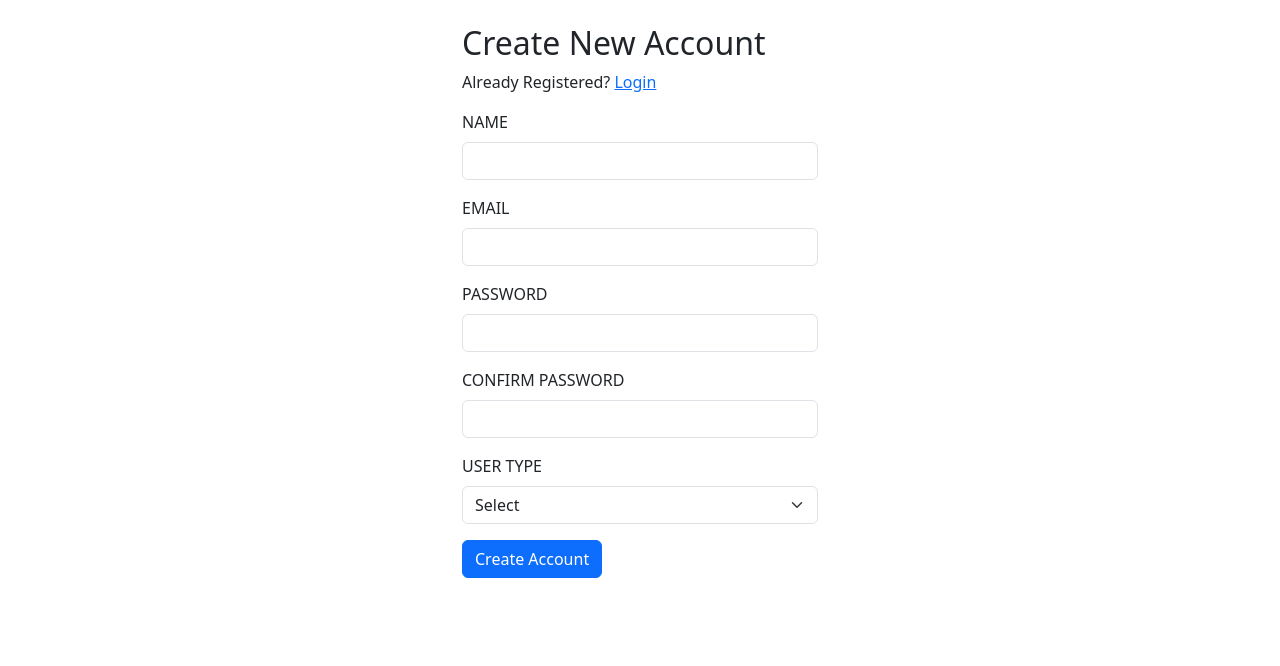
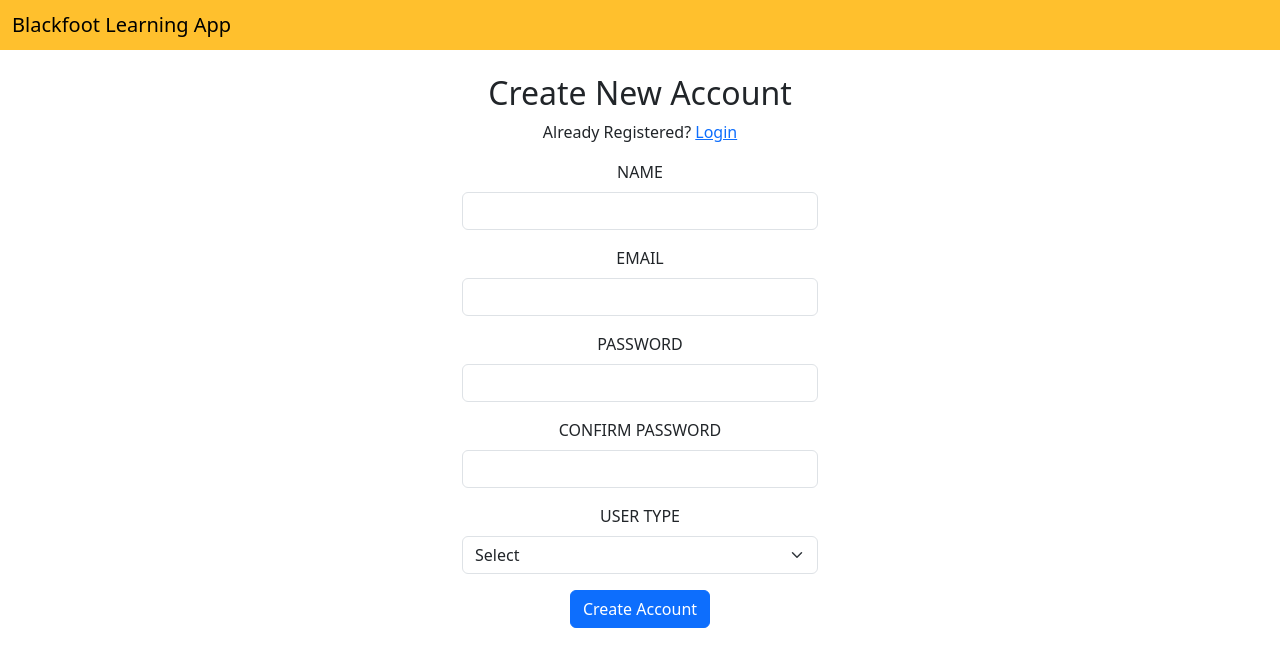
Before and after one commit to SanjanaKilli/blackfoot, a React (Create React App) app: page / in a window 1280 px wide. Shown: the top 666 px of the page. Built offline with nearby package versions, Linux system fonts and the light colour scheme.

Commit message:
Commit 6 - Updated Navbar in Login and CreateAccount

```diff
--- a/src/App.css
+++ b/src/App.css
@@ -28,6 +28,10 @@
   color: #61dafb;
 }
 
+.navbar-custom {
+  background-color: #ffc02d;
+}
+
 @keyframes App-logo-spin {
   from {
     transform: rotate(0deg);
--- a/src/components/CreateAccount.js
+++ b/src/components/CreateAccount.js
@@ -1,5 +1,6 @@
 import React, { useState } from 'react';
 import { Link } from 'react-router-dom';
+import Navbar from './Navbar';
 
 const CreateAccount = () => {
     const [formData, setFormData] = useState({
@@ -29,6 +30,8 @@ const CreateAccount = () => {
     };
 
     return (
+        <div>
+            <Navbar />
             <div className="container">
 
                 <div className="row justify-content-center">
@@ -70,6 +73,7 @@ const CreateAccount = () => {
                     </div>
                 </div>
             </div>
+        </div>
     );
 };
 
--- a/src/components/Login.js
+++ b/src/components/Login.js
@@ -1,5 +1,6 @@
 import React, { useState } from 'react';
 import { Link } from 'react-router-dom';
+import Navbar from './Navbar';
 
 const Login = () => {
     const [formData, setFormData] = useState({
@@ -22,6 +23,8 @@ const Login = () => {
     };
 
     return (
+        <div>
+            <Navbar />
             <div className="container">
 
                 <div className="row justify-content-center">
@@ -53,6 +56,7 @@ const Login = () => {
                     </div>
                 </div>
             </div>
+        </div>
     );
 };
 
--- /dev/null
+++ b/src/components/Navbar.js
@@ -0,0 +1,13 @@
+import React from 'react';
+
+const Navbar = () => {
+    return (
+        <nav className="navbar navbar-light navbar-custom">
+            <div className="container-fluid">
+                <span className="navbar-brand mb-0 h1">Blackfoot Learning App</span>
+            </div>
+        </nav>
+    );
+};
+
+export default Navbar;
--- a/src/index.js
+++ b/src/index.js
@@ -2,6 +2,7 @@ import React from 'react';
 import ReactDOM from 'react-dom/client';
 import './index.css';
 import App from './App';
+import './App.css'
 import reportWebVitals from './reportWebVitals';
 
 const root = ReactDOM.createRoot(document.getElementById('root'));
```
Lines whose indentation alone changed are shown as unchanged.
